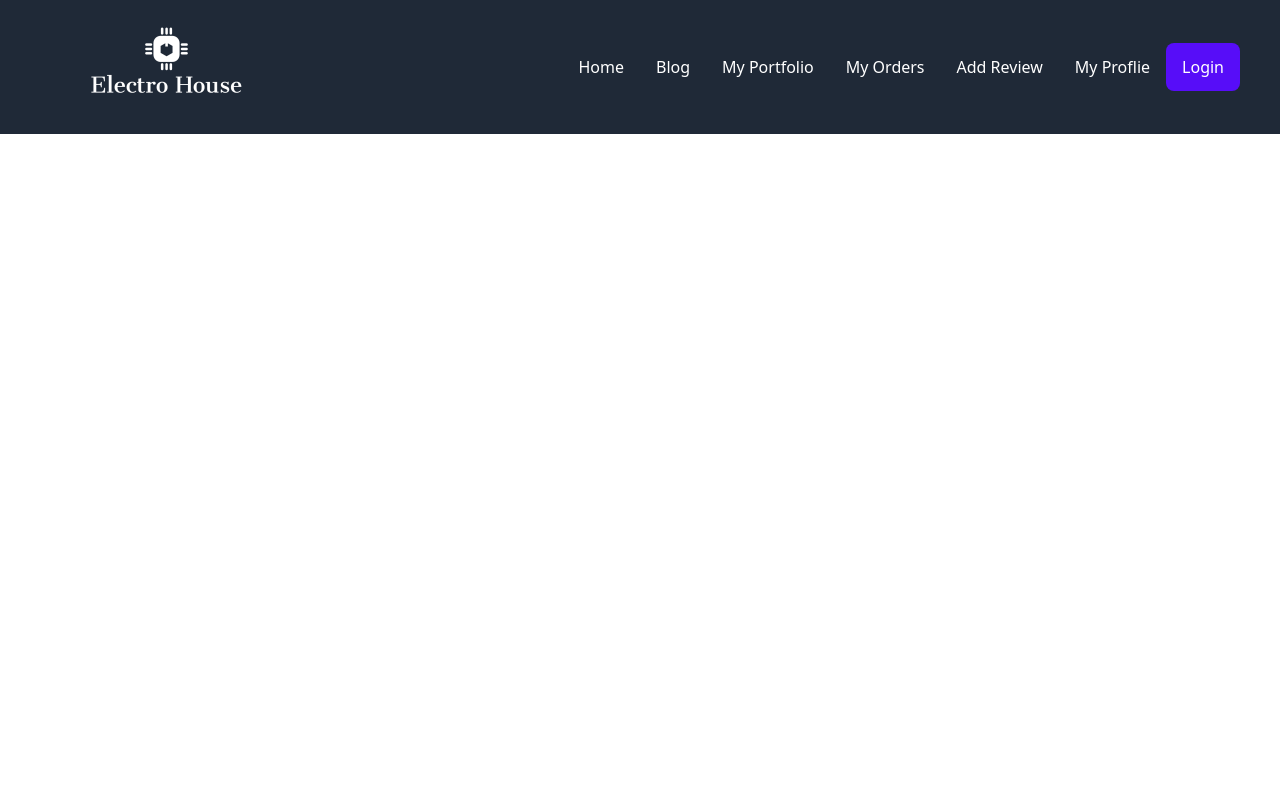
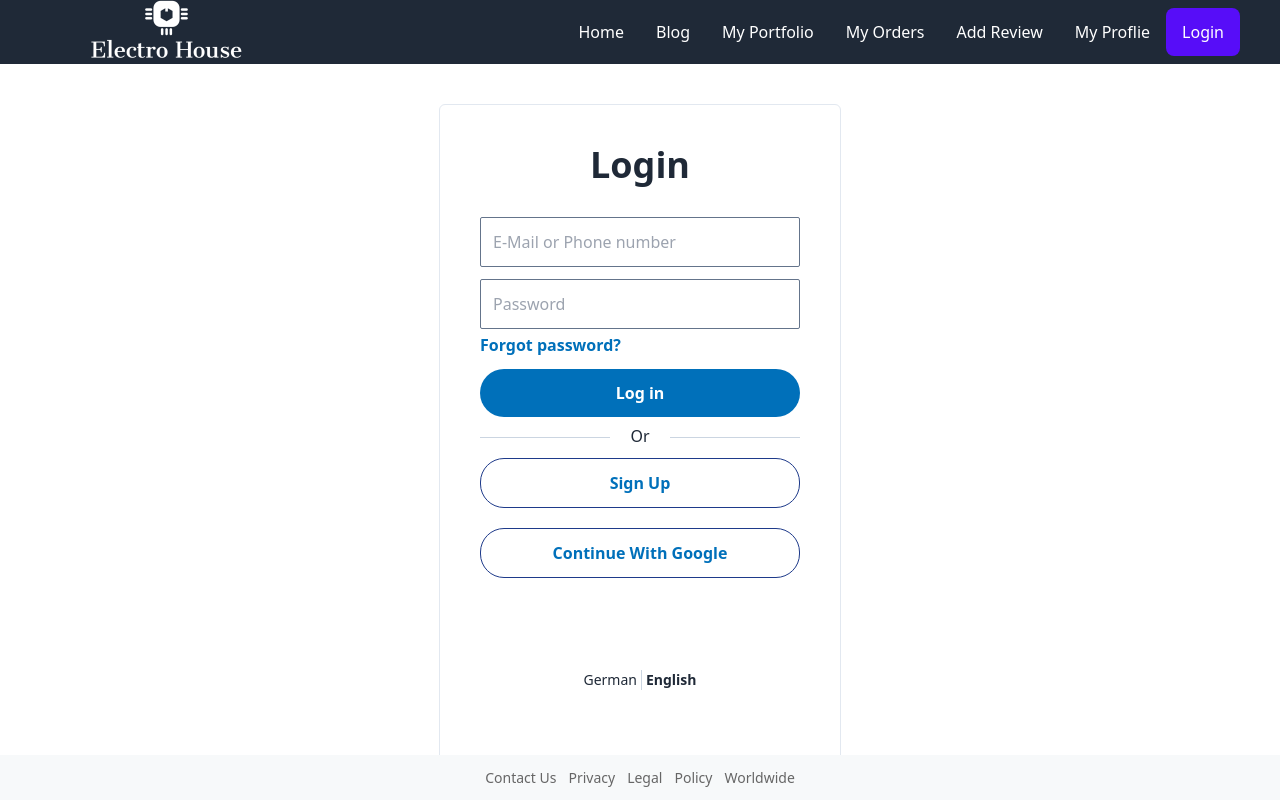
Before and after one commit to Rafiul789/electro-house-client, a React (Create React App) app: page /login in a window 1280 px wide. Built offline with nearby package versions, Linux system fonts and the light colour scheme; no server answers.

Commit message:
login form added and google sign in added

```diff
--- a/src/components/Login.js
+++ b/src/components/Login.js
@@ -1,11 +1,56 @@
 import React from 'react';
+import { useSignInWithGoogle } from 'react-firebase-hooks/auth';
+import auth from '../firebase.init';
+const Login = () => {
 
-const Login = () => {
+    const [signInWithGoogle, user, loading, error] = useSignInWithGoogle(auth);
+
+if(user){
+    console.log(user)
+}
+
+
+
     return (
-        <div>
 
-        </div>
-    );
+<>
+<div className="container flex justify-center items-center bg-white">
+
+
+  <div className="p-10 border-[1px] mt-10 border-slate-200 rounded-md flex flex-col items-center space-y-3">
+  <h1 className="text-4xl text-center font-semibold mb-5" >Login</h1>
+
+    <input className="p-3 border-[1px] border-slate-500 rounded-sm w-80" placeholder="E-Mail or Phone number" />
+    <div className="flex flex-col space-y-1">
+      <input className="p-3 border-[1px] border-slate-500 rounded-sm w-80" placeholder="Password" />
+      <p className="font-bold text-[#0070ba]">Forgot password?</p>
+    </div>
+    <div className="flex flex-col space-y-5 w-full">
+      <button className="w-full bg-[#0070ba] rounded-3xl p-3 text-white font-bold transition duration-200 hover:bg-[#003087]">Log in</button>
+      <div className="flex items-center justify-center border-t-[1px] border-t-slate-300 w-full relative">
+        <div className="-mt-1 font-bod bg-white px-5 absolute">Or</div>
+      </div>
+      <button className="w-full border-blue-900 hover:border-[#003087] hover:border-[2px] border-[1px] rounded-3xl p-3 text-[#0070ba] font-bold transition duration-200">Sign Up</button>
+
+      <button onClick={()=>signInWithGoogle()}    className="w-full border-blue-900 hover:border-[#003087] hover:border-[2px] border-[1px] rounded-3xl p-3 text-[#0070ba] font-bold transition duration-200">Continue With Google</button>
+    </div>
+    <div className="flex space-x-1 p-20 text-sm">
+      <p className="hover:underline cursor-pointer">German</p>
+      <div className="border-r-[1px] border-r-slate-300"></div>
+      <p className="font-bold hover:underline cursor-pointer">English</p>
+    </div>
+  </div>
+
+  <div className="absolute bottom-0 w-full p-3 bg-[#F7F9FA] flex justify-center items-center space-x-3 text-[14px] font-medium text-[#666]">
+    <p >Contact Us</p>
+    <p >Privacy</p>
+    <p >Legal</p>
+    <p >Policy </p>
+    <p >Worldwide </p>
+  </div>
+</div>    </>
+
+        )
 };
 
 export default Login;
--- a/src/firebase.init.js
+++ b/src/firebase.init.js
@@ -11,7 +11,7 @@ const firebaseConfig = {
   projectId:process.env.REACT_APP_PROJECT_ID   ,
   storageBucket:process.env.REACT_APP_STORAGE_BUCKET  ,
   messagingSenderId:process.env.REACT_APP_MESSAGING_SENDER_ID  ,
-  appId:process.env.REACT_APP_APP_ID ,
+  appId:process.env.REACT_APP_APP_ID
 };
 
 // Initialize Firebase
--- a/src/pages/Login.js
+++ /dev/null
@@ -1,11 +0,0 @@
-import React from 'react';
-
-const Login = () => {
-    return (
-        <div>
-            <h1>This is login page</h1>
-        </div>
-    );
-};
-
-export default Login;
```
